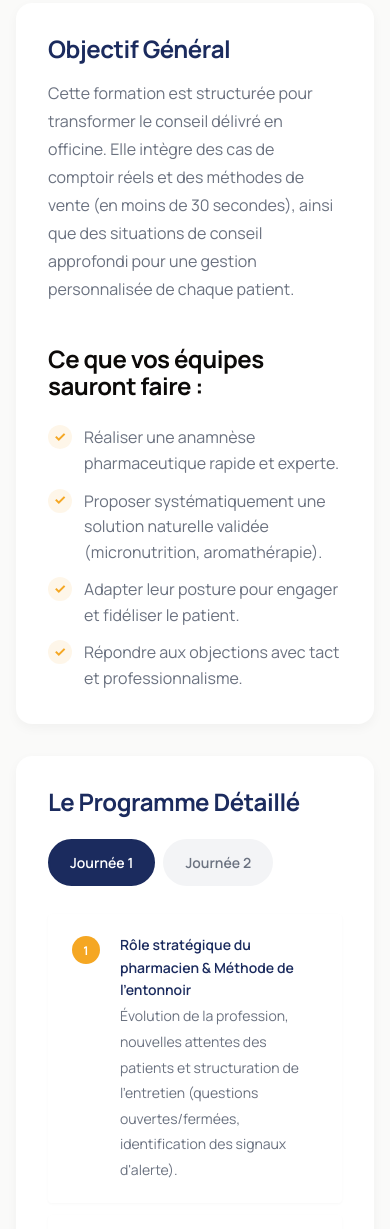
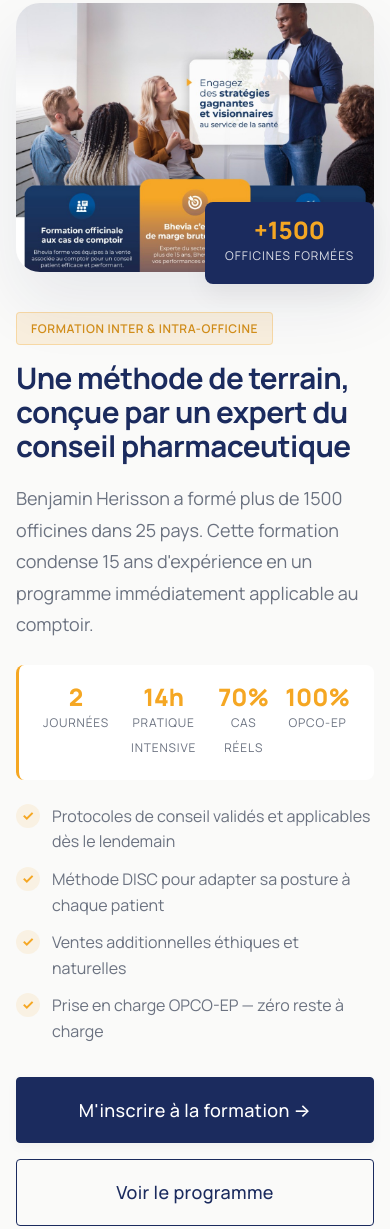
Before and after one commit to kevimoronta-hue/Bheviapharma, a plain HTML site: page formation.html in a window 390 px wide. Shown: the part 570-1799 px from the top of the page. Drawn offline with Linux system fonts and the light colour scheme.

Commit message:
feat: page formation — hero 2 colonnes (photo gauche, texte+stats droite), mobile stacké

```diff
--- a/formation.html
+++ b/formation.html
@@ -56,6 +56,106 @@
       flex-shrink: 0;
       font-size: 14px;
     }
+
+    /* ===========================
+       Formation Hero — 2 colonnes
+    =========================== */
+    .formation-hero-inner {
+      display: grid;
+      grid-template-columns: 1fr 1fr;
+      gap: var(--space-16);
+      align-items: center;
+    }
+    .formation-hero-photo-wrap {
+      position: relative;
+    }
+    .formation-hero-photo {
+      border-radius: var(--radius-xl);
+      overflow: hidden;
+      aspect-ratio: 4/3;
+      box-shadow: var(--shadow-xl);
+    }
+    .formation-hero-photo img {
+      width: 100%;
+      height: 100%;
+      object-fit: cover;
+      object-position: center;
+      display: block;
+    }
+    .formation-hero-floating {
+      position: absolute;
+      bottom: -16px;
+      right: -16px;
+      background: var(--color-primary);
+      color: white;
+      border-radius: var(--radius-md);
+      padding: var(--space-4) var(--space-5);
+      box-shadow: var(--shadow-md);
+      text-align: center;
+    }
+    .formation-hero-floating strong {
+      display: block;
+      font-size: var(--text-2xl);
+      font-weight: 800;
+      line-height: 1;
+      color: var(--color-accent);
+    }
+    .formation-hero-floating span {
+      font-size: var(--text-xs);
+      text-transform: uppercase;
+      letter-spacing: 0.08em;
+      opacity: 0.85;
+    }
+    .formation-hero-content h2 {
+      color: var(--color-primary);
+      font-size: clamp(1.6rem, 2.5vw, 2.25rem);
+      margin-bottom: var(--space-5);
+      margin-top: var(--space-4);
+    }
+    .formation-hero-content .lead {
+      font-size: var(--text-lg);
+      color: var(--color-text-muted);
+      line-height: 1.75;
+      margin-bottom: var(--space-6);
+    }
+    .formation-hero-stats {
+      display: flex;
+      gap: var(--space-6);
+      margin-bottom: var(--space-6);
+      padding: var(--space-5) var(--space-6);
+      background: var(--color-surface);
+      border-radius: var(--radius-md);
+      border-left: 3px solid var(--color-accent);
+    }
+    .fhs-item {
+      text-align: center;
+    }
+    .fhs-item strong {
+      display: block;
+      font-size: var(--text-2xl);
+      font-weight: 800;
+      color: var(--color-accent);
+      line-height: 1;
+    }
+    .fhs-item span {
+      font-size: var(--text-xs);
+      text-transform: uppercase;
+      letter-spacing: 0.07em;
+      color: var(--color-text-muted);
+    }
+    .formation-hero-ctas {
+      display: flex;
+      gap: var(--space-4);
+      margin-top: var(--space-8);
+      flex-wrap: wrap;
+    }
+    @media (max-width: 900px) {
+      .formation-hero-inner { grid-template-columns: 1fr; gap: var(--space-10); }
+      .formation-hero-floating { right: 0; bottom: -12px; }
+      .formation-hero-stats { gap: var(--space-4); }
+      .formation-hero-ctas { flex-direction: column; }
+      .formation-hero-ctas .btn { width: 100%; justify-content: center; }
+    }
   </style>
 </head>
 <body>
@@ -103,6 +203,68 @@
         <p class="reveal reveal-delay-2">Renforcez la qualité, la sécurité et l'efficacité de vos conseils au comptoir à travers une approche scientifique et humaine responsable.</p>
       </div>
     </header>
+
+    <!-- ===========================
+         FORMATION HERO — Photo gauche / Texte droite
+    =========================== -->
+    <section class="section" style="padding-bottom: 0;">
+      <div class="container">
+        <div class="formation-hero-inner">
+
+          <!-- LEFT : Photo -->
+          <div class="formation-hero-photo-wrap reveal-left">
+            <div class="formation-hero-photo">
+              <img
+                src="assets/images/hero-formation.jpg"
+                alt="Formation Bhevia Pharma en officine"
+                onerror="this.src='assets/images/hero-accueil-bhevia-v2.jpg'"
+              >
+            </div>
+            <div class="formation-hero-floating">
+              <strong>+1500</strong>
+              <span>Officines formées</span>
+            </div>
+          </div>
+
+          <!-- RIGHT : Contenu -->
+          <div class="formation-hero-content reveal">
+            <span class="badge badge-accent">Formation Inter &amp; Intra-Officine</span>
+            <h2>Une méthode de terrain, conçue par un expert du conseil pharmaceutique</h2>
+            <p class="lead">Benjamin Herisson a formé plus de 1500 officines dans 25 pays. Cette formation condense 15 ans d'expérience en un programme immédiatement applicable au comptoir.</p>
+            <div class="formation-hero-stats">
+              <div class="fhs-item">
+                <strong>2</strong>
+                <span>Journées</span>
+              </div>
+              <div class="fhs-item">
+                <strong>14h</strong>
+                <span>Pratique intensive</span>
+              </div>
+              <div class="fhs-item">
+                <strong>70%</strong>
+                <span>Cas réels</span>
+              </div>
+              <div class="fhs-item">
+                <strong>100%</strong>
+                <span>OPCO-EP</span>
+              </div>
+            </div>
+            <ul class="check-list">
+              <li>Protocoles de conseil validés et applicables dès le lendemain</li>
+              <li>Méthode DISC pour adapter sa posture à chaque patient</li>
+              <li>Ventes additionnelles éthiques et naturelles</li>
+              <li>Prise en charge OPCO-EP — zéro reste à charge</li>
+            </ul>
+            <div class="formation-hero-ctas">
+              <a href="contact.html" class="btn btn-primary btn-lg">M'inscrire à la formation →</a>
+              <a href="#programme" class="btn btn-outline btn-lg">Voir le programme</a>
+            </div>
+          </div>
+
+        </div>
+      </div>
+    </section>
+
 
     <section class="section">
       <div class="container">
```
